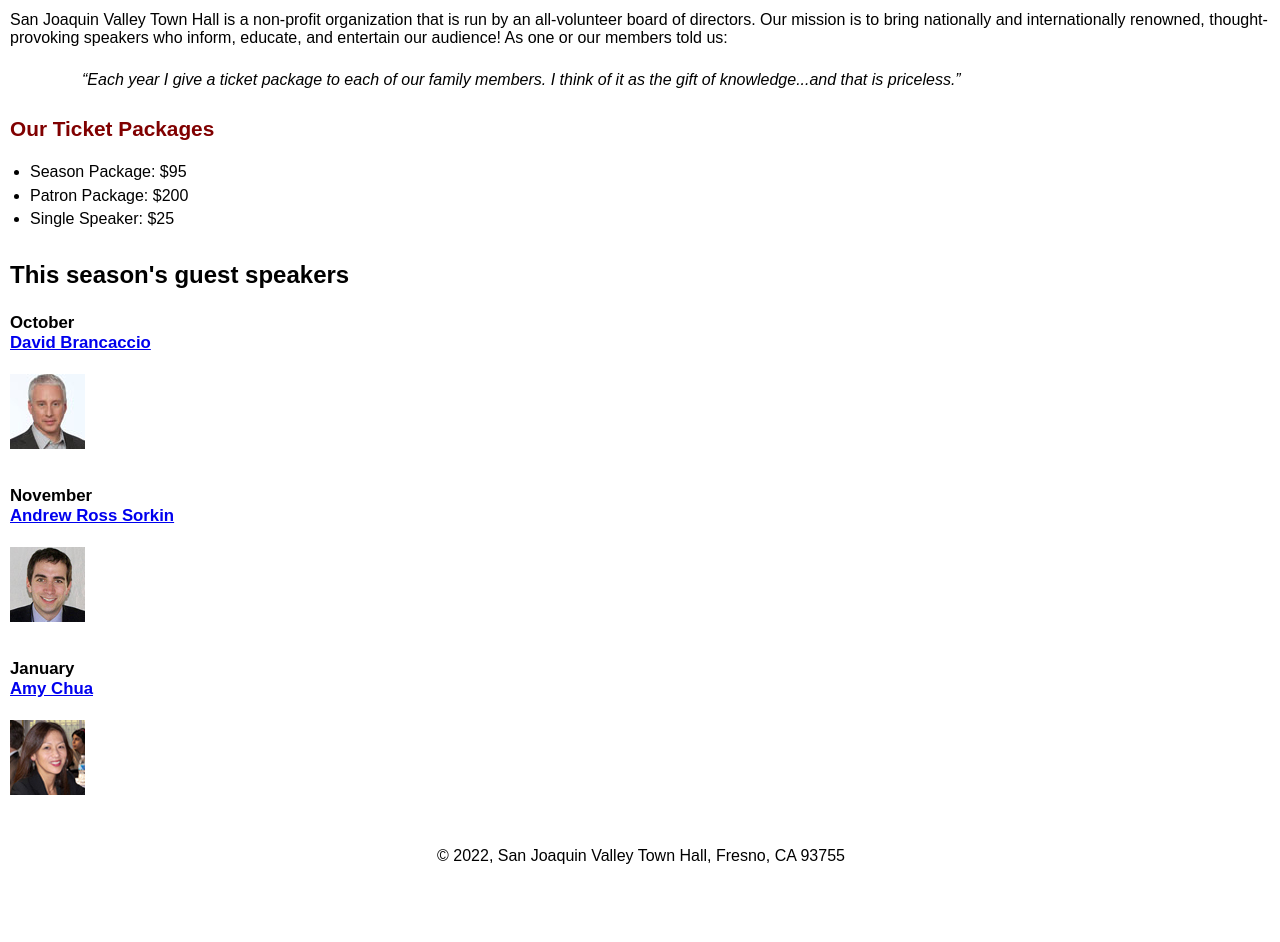
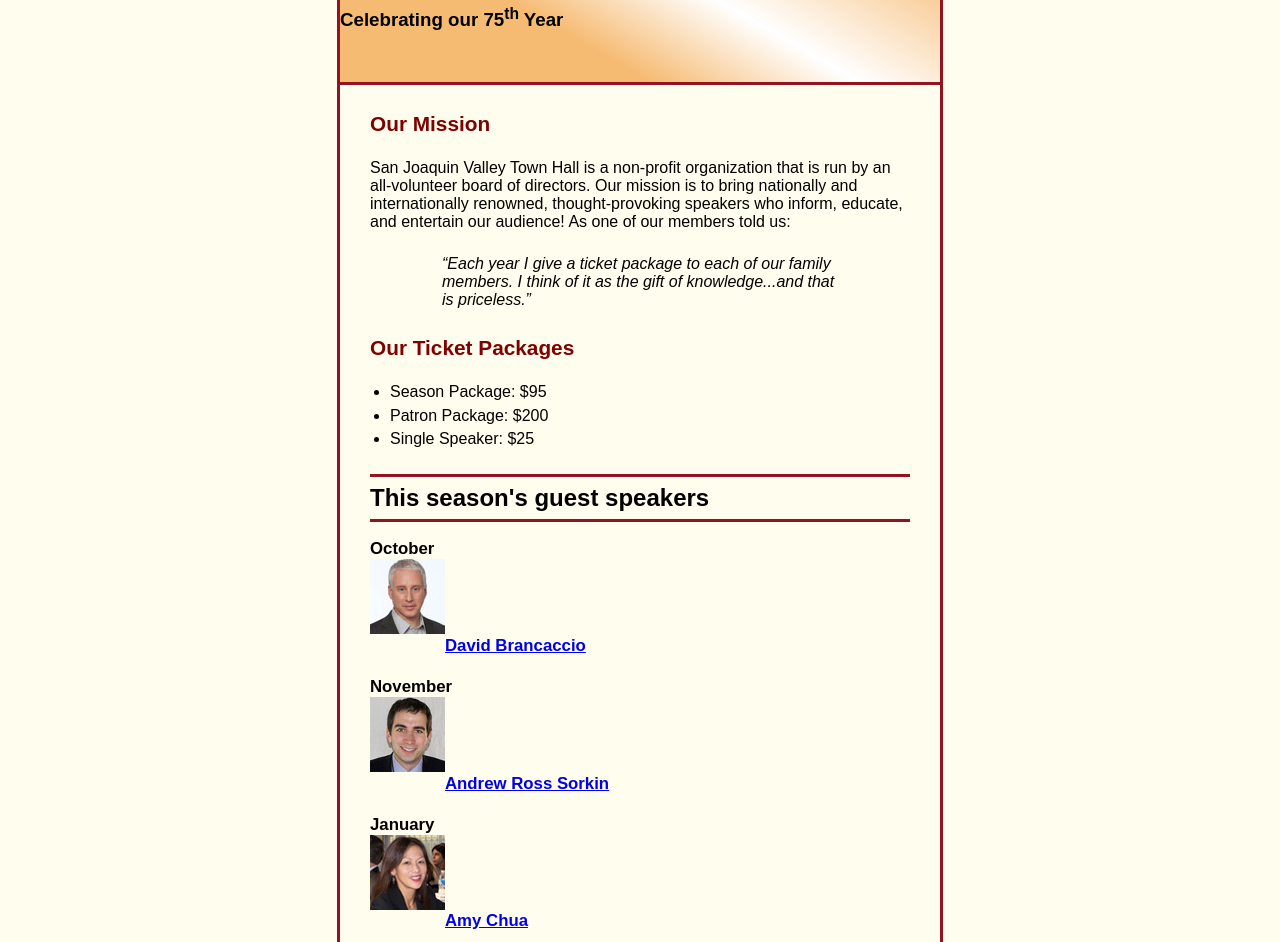
Before and after one commit to AlexisPaulino/A07, a plain HTML site: page index.html in a window 1280 px wide. Shown: the part 174-1116 px from the top of the page. Before the commit the page ends 1071 px from the top, so only its background shows below. Drawn offline with Linux system fonts and the light colour scheme.

Commit message:
Updated HTML and CSS for A07

```diff
--- a/index.html
+++ b/index.html
@@ -1,13 +1,11 @@
 <!DOCTYPE html>
 <html lang="en">
-
 <head>
     <meta charset="utf-8">
     <title>San Joaquin Valley Town Hall</title>
     <link rel="shortcut icon" href="images/favicon.ico">
     <link rel="stylesheet" href="styles/c5_main.css">
 </head>
-
 <body>
     <header>
         <img src="images/town_hall_logo.gif" alt="Town Hall logo" height="80">
@@ -16,12 +14,8 @@
     </header>
     <main>
         <h2>Our Mission</h2>
-		<p>San Joaquin Valley Town Hall is a non-profit organization that is run by an
-			all-volunteer board of directors. Our mission is to bring nationally and
-			internationally renowned, thought-provoking speakers who inform, educate,
-			and entertain our audience! As one or our members told us:</p>
-		<blockquote>&ldquo;Each year I give a ticket package to each of our family members.
-			I think of it as the gift of knowledge...and that is priceless.&rdquo;</blockquote>
+        <p>San Joaquin Valley Town Hall is a non-profit organization that is run by an all-volunteer board of directors. Our mission is to bring nationally and internationally renowned, thought-provoking speakers who inform, educate, and entertain our audience! As one of our members told us:</p>
+        <blockquote>&ldquo;Each year I give a ticket package to each of our family members. I think of it as the gift of knowledge...and that is priceless.&rdquo;</blockquote>
 
         <h2>Our Ticket Packages</h2>
         <ul>
@@ -31,12 +25,9 @@
         </ul>
 
         <h1>This season's guest speakers</h1>
-		<h3>October<br><a href="speakers/brancaccio.html">David Brancaccio</a></h3>
-		<img src="images/brancaccio75.jpg" alt="David Brancaccio photo">
-		<h3>November<br><a href="speakers/sorkin.html">Andrew Ross Sorkin</a></h3>
-		<img src="images/sorkin75.jpg" alt="Andrew Ross Sorkin photo">
-		<h3>January<br><a href="speakers/chua.html">Amy Chua</a></h3>
-		<img src="images/chua75.jpg" alt="Amy Chua photo">
+        <h3>October<br><a href="speakers/brancaccio.html"><img src="images/brancaccio75.jpg" alt="David Brancaccio">David Brancaccio</a></h3>
+        <h3>November<br><a href="speakers/sorkin.html"><img src="images/sorkin75.jpg" alt="Andrew Ross Sorkin">Andrew Ross Sorkin</a></h3>
+        <h3>January<br><a href="speakers/chua.html"><img src="images/chua75.jpg" alt="Amy Chua">Amy Chua</a></h3>
     </main>
     <footer>
         <p>&copy; 2022, San Joaquin Valley Town Hall, Fresno, CA 93755</p>
--- a/styles/c5_main.css
+++ b/styles/c5_main.css
@@ -1,70 +1,70 @@
-/* custom property */
-:root {
-	--global-color-1: #800000;
-}
-
-/* the styles for the elements */
 body {
     font-family: Arial, Helvetica, sans-serif;
     font-size: 100%;
     margin-left: 10px;
+    width: 600px;
+    margin: 0 auto;
+    border: 3px solid #931420;
+    background-color: #fffded;
 }
-a:focus, a:hover {
-	font-style: italic;
+
+header {
+    padding: 1.5em 0 2em 0;
+    border-bottom: 3px solid #931420;
+    background-image: linear-gradient(30deg, #f6bb73 0%, #f6bb73 30%, white 50%, #f6bb73 80%, #f6bb73 100%);
 }
-/* the styles for the header */
-header h2 {
-	font-size: 175%;
-	color: var(--global-color-1);
-	text-indent: 30px;
+
+footer {
+    background-color: #931420;
+    clear: both;
 }
-header h3 {
-	font-size: 130%;
-	font-style: italic;
-	text-indent: 30px;
+
+footer p {
+    text-align: center;
+    color: white;
+    padding: 1em 0;
 }
-header img {
-	float: left;
-}
-.shadow {
-	text-shadow: 2px 2px 2px var(--global-color-1);
-}
-/* the styles for the main content */
+
 main {
     clear: left;
+    padding: 0 30px;
 }
+
 main h1 {
     font-size: 150%;
     padding: .3em 0;
+    border-top: 3px solid #931420;
+    border-bottom: 3px solid #931420;
 }
+
 main h2 {
-	color: var(--global-color-1);
+    color: #800000;
     font-size: 130%;
     padding: .5em 0 .25em 0;
 }
+
 main h3 {
     font-size: 105%;
     padding-bottom: .25em;
 }
+
 main img {
     padding-bottom: 1em;
 }
+
 main p {
     padding-bottom: .5em;
 }
+
 main blockquote {
     padding: 0 2em;
     font-style: italic;
 }
+
 main ul {
     padding: 0 0 .25em 1.25em;
 }
+
 main li {
     padding-bottom: .35em;
 }
-
-/* the styles for the footer */
-footer p {
-	text-align: center;
-	padding: 1em 0;
-}
```
Also changed, not shown: speakers/brancaccio.html (+16 -11 lines). Lines whose indentation alone changed are shown as unchanged.
